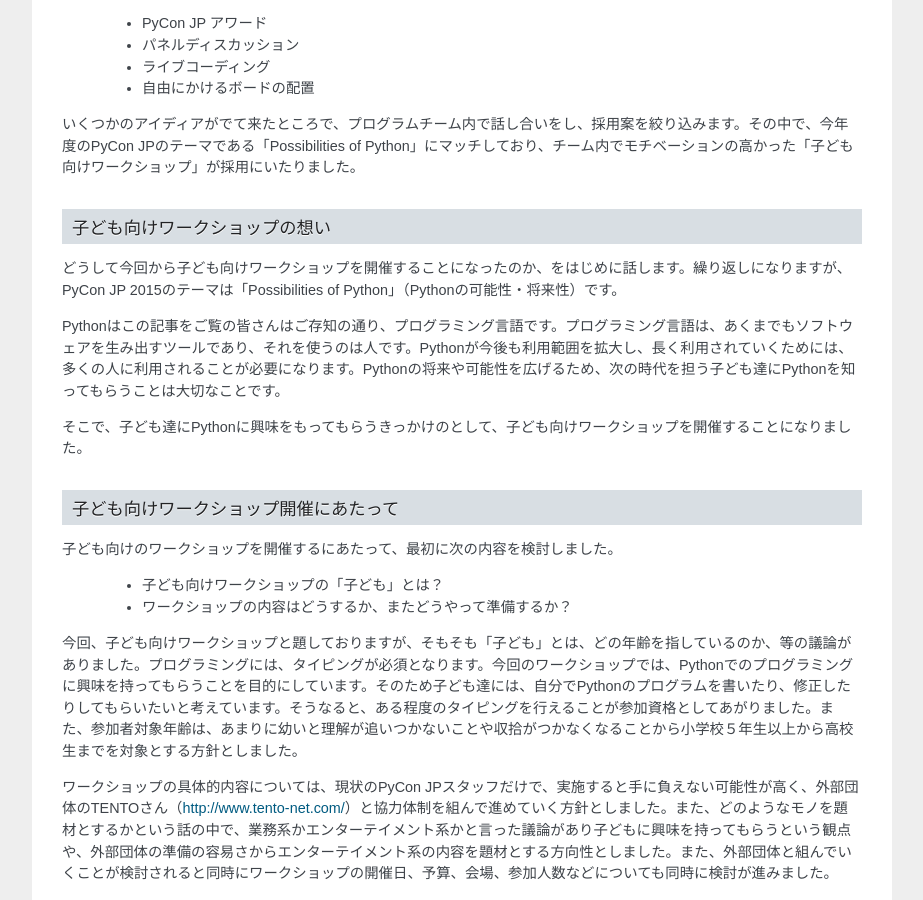
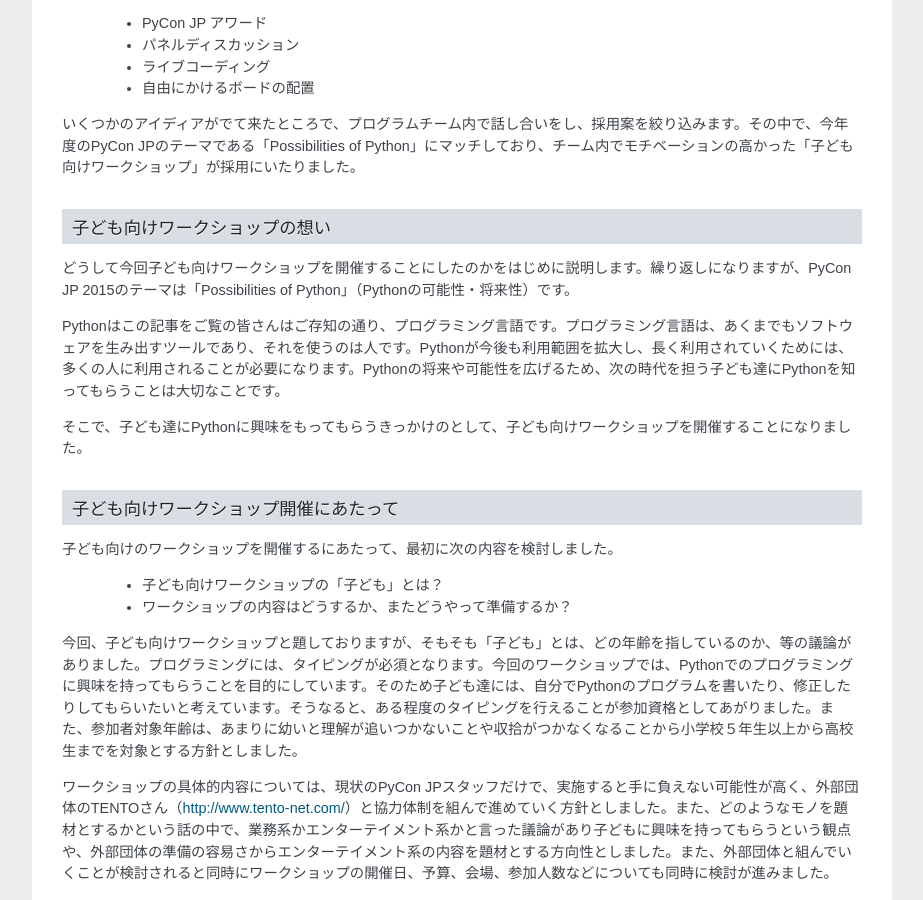
Before and after one commit to pyconjp/reports2015, a Sphinx documentation site: the page built from how-to-make/source/03_program.rst, in a window 1280 px wide and 900 px high, scrolled down 4100 px. Shown: the whole window, without its empty margins (198-1121 px from the left). Built offline with Sphinx 7.4.7, drawn with Linux system fonts in a browser that asks for light colours.

Commit message:
レビュー反映 言い方の変更 どうして今回から子ども向けワークショップを開催することになったのか、をはじめに話します。 ->

```diff
--- a/how-to-make/source/03_program.rst
+++ b/how-to-make/source/03_program.rst
@@ -173,7 +173,7 @@
 子ども向けワークショップの想い
 --------------------------------------------
 
-どうして今回から子ども向けワークショップを開催することになったのか、をはじめに話します。繰り返しになりますが、PyCon JP 2015のテーマは「Possibilities of Python」（Pythonの可能性・将来性）です。
+どうして今回子ども向けワークショップを開催することにしたのかをはじめに説明します。繰り返しになりますが、PyCon JP 2015のテーマは「Possibilities of Python」（Pythonの可能性・将来性）です。
 
 Pythonはこの記事をご覧の皆さんはご存知の通り、プログラミング言語です。プログラミング言語は、あくまでもソフトウェアを生み出すツールであり、それを使うのは人です。Pythonが今後も利用範囲を拡大し、長く利用されていくためには、多くの人に利用されることが必要になります。Pythonの将来や可能性を広げるため、次の時代を担う子ども達にPythonを知ってもらうことは大切なことです。
 
```
